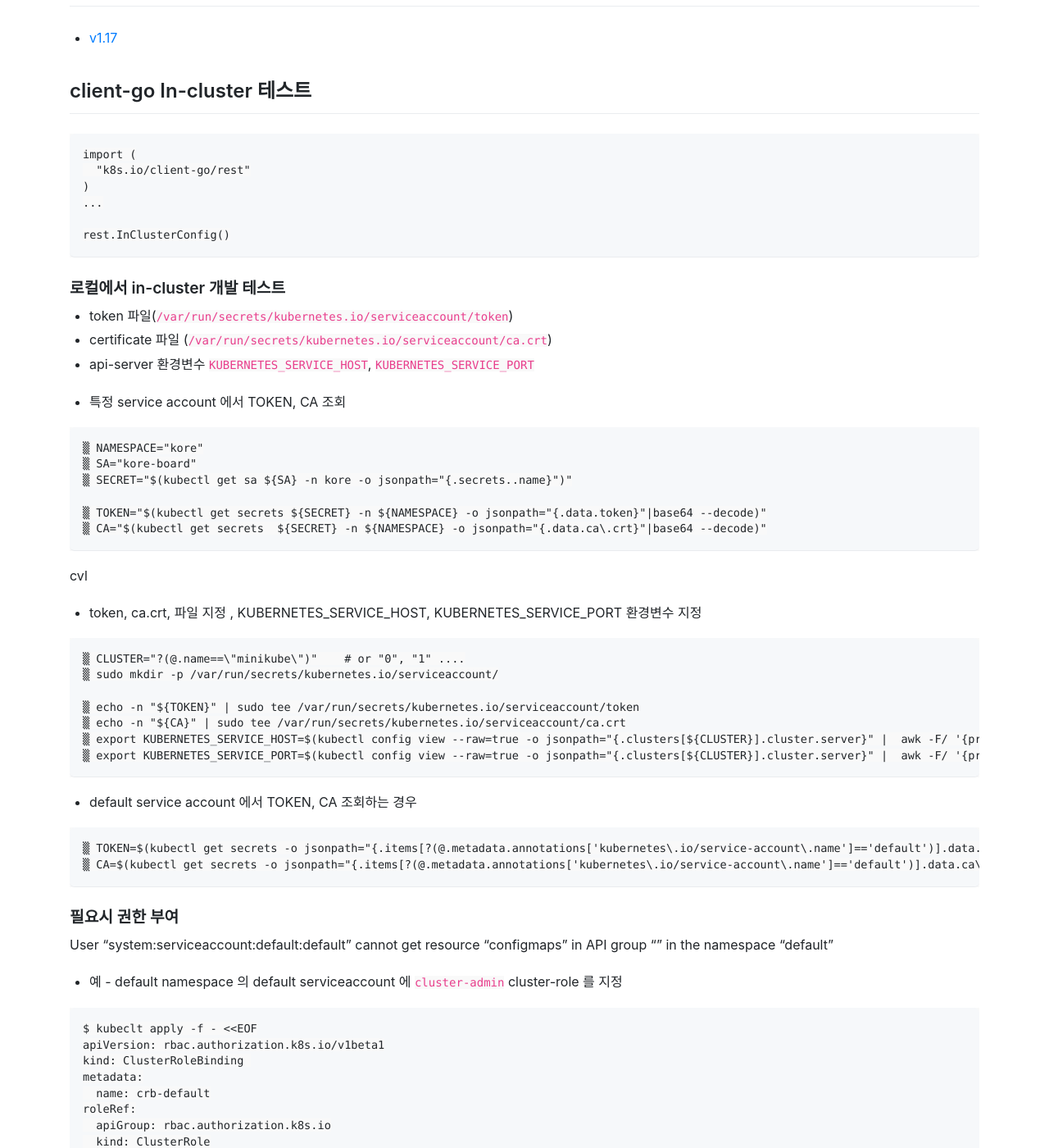
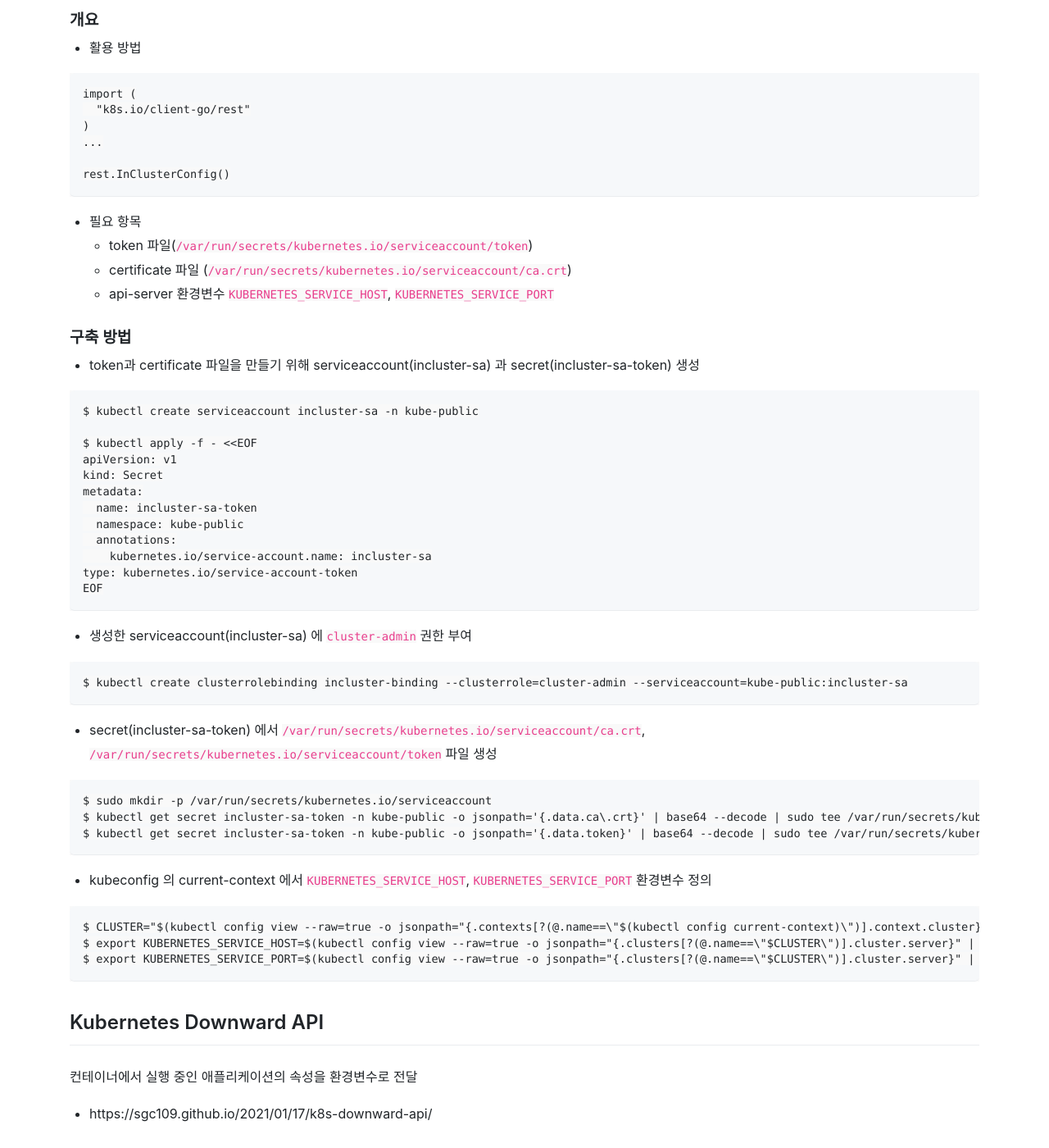
Before and after one commit to itnpeople/itnpeople.github.com, a Jekyll site: the page built from _posts/tip/0000-02-06-client-go.md, in a window 1280 px wide and 1400 px high, scrolled down 434 px. Shown: the whole window at 82% size. Built offline with Jekyll 4.4.1, drawn with Linux system fonts in a browser that asks for light colours; some of the changed text lies outside the part shown.

Commit message:
docs: Update contents of the in-cluster

````diff
--- a/_posts/tip/0000-02-06-client-go.md
+++ b/_posts/tip/0000-02-06-client-go.md
@@ -11,17 +11,16 @@ description: Development Tips - Kubernetes client-go
 
 **Table of Contents**
 
-* [Kubernetes API](#kubernetes-api)
-* [client-go In-cluster 테스트](#client-go-in-cluster-테스트)
+* [Mac에서 in-cluster 개발 환경 구축 방법](#in-cluster-development-environment-on-mac)
 * [Kubernetes Downward API](#kubernetes-downward-api)
 * [Kubectl 콘솔 프린트](#kubectl-콘솔-프린트)
 
 
-## Kubernetes API
-* [v1.17](https://kubernetes.io/docs/reference/generated/kubernetes-api/v1.17/)
+## "In-Cluster" Development Environment on Mac
 
+### 개요
 
-## client-go In-cluster 테스트
+* 활용 방법
 
 ```
 import (
@@ -32,65 +31,51 @@ import (
 rest.InClusterConfig()
 ```
 
-### 로컬에서 in-cluster 개발 테스트
-* token 파일(`/var/run/secrets/kubernetes.io/serviceaccount/token`)
-* certificate 파일 (`/var/run/secrets/kubernetes.io/serviceaccount/ca.crt`)
-* api-server 환경변수 `KUBERNETES_SERVICE_HOST`, `KUBERNETES_SERVICE_PORT`
+* 필요 항목
+  * token 파일(`/var/run/secrets/kubernetes.io/serviceaccount/token`)
+  * certificate 파일 (`/var/run/secrets/kubernetes.io/serviceaccount/ca.crt`)
+  * api-server 환경변수 `KUBERNETES_SERVICE_HOST`, `KUBERNETES_SERVICE_PORT`
 
+### 구축 방법
 
-* 특정 service account 에서 TOKEN, CA 조회
+* token과 certificate 파일을 만들기 위해 serviceaccount(incluster-sa) 과 secret(incluster-sa-token) 생성
 
 ```
-▒ NAMESPACE="kore"
-▒ SA="kore-board"
-▒ SECRET="$(kubectl get sa ${SA} -n kore -o jsonpath="{.secrets..name}")"
+$ kubectl create serviceaccount incluster-sa -n kube-public
 
-▒ TOKEN="$(kubectl get secrets ${SECRET} -n ${NAMESPACE} -o jsonpath="{.data.token}"|base64 --decode)"
-▒ CA="$(kubectl get secrets  ${SECRET} -n ${NAMESPACE} -o jsonpath="{.data.ca\.crt}"|base64 --decode)"
-```
-cvl
-* token, ca.crt, 파일 지정 , KUBERNETES_SERVICE_HOST, KUBERNETES_SERVICE_PORT 환경변수 지정
-
-```
-▒ CLUSTER="?(@.name==\"minikube\")"    # or "0", "1" ....
-▒ sudo mkdir -p /var/run/secrets/kubernetes.io/serviceaccount/
-
-▒ echo -n "${TOKEN}" | sudo tee /var/run/secrets/kubernetes.io/serviceaccount/token
-▒ echo -n "${CA}" | sudo tee /var/run/secrets/kubernetes.io/serviceaccount/ca.crt
-▒ export KUBERNETES_SERVICE_HOST=$(kubectl config view --raw=true -o jsonpath="{.clusters[${CLUSTER}].cluster.server}" |  awk -F/ '{print $3}' |  awk -F: '{print $1}')
-▒ export KUBERNETES_SERVICE_PORT=$(kubectl config view --raw=true -o jsonpath="{.clusters[${CLUSTER}].cluster.server}" |  awk -F/ '{print $3}' |  awk -F: '{print $2}')
-```
-
-* default service account 에서 TOKEN, CA 조회하는 경우
-
-```
-▒ TOKEN=$(kubectl get secrets -o jsonpath="{.items[?(@.metadata.annotations['kubernetes\.io/service-account\.name']=='default')].data.token}"|base64 --decode)
-▒ CA=$(kubectl get secrets -o jsonpath="{.items[?(@.metadata.annotations['kubernetes\.io/service-account\.name']=='default')].data.ca\.crt}"|base64 --decode)
-```
-
-
-### 필요시 권한 부여
-> User "system:serviceaccount:default:default" cannot get resource "configmaps" in API group "" in the namespace "default"
-
-* 예 - default namespace 의 default serviceaccount 에 `cluster-admin` cluster-role 를 지정
-
-```
-$ kubeclt apply -f - <<EOF
-apiVersion: rbac.authorization.k8s.io/v1beta1
-kind: ClusterRoleBinding
+$ kubectl apply -f - <<EOF
+apiVersion: v1
+kind: Secret
 metadata:
-  name: crb-default
-roleRef:
-  apiGroup: rbac.authorization.k8s.io
-  kind: ClusterRole
-  name: cluster-admin
-subjects:
-  - kind: ServiceAccount
-    name: default
-    namespace: default
+  name: incluster-sa-token
+  namespace: kube-public
+  annotations:
+    kubernetes.io/service-account.name: incluster-sa
+type: kubernetes.io/service-account-token
 EOF
 ```
 
+* 생성한 serviceaccount(incluster-sa) 에 `cluster-admin` 권한 부여
+
+```
+$ kubectl create clusterrolebinding incluster-binding --clusterrole=cluster-admin --serviceaccount=kube-public:incluster-sa
+```
+
+* secret(incluster-sa-token) 에서 `/var/run/secrets/kubernetes.io/serviceaccount/ca.crt`, `/var/run/secrets/kubernetes.io/serviceaccount/token` 파일 생성
+
+```
+$ sudo mkdir -p /var/run/secrets/kubernetes.io/serviceaccount
+$ kubectl get secret incluster-sa-token -n kube-public -o jsonpath='{.data.ca\.crt}' | base64 --decode | sudo tee /var/run/secrets/kubernetes.io/serviceaccount/ca.crt
+$ kubectl get secret incluster-sa-token -n kube-public -o jsonpath='{.data.token}' | base64 --decode | sudo tee /var/run/secrets/kubernetes.io/serviceaccount/token
+```
+
+* kubeconfig 의 current-context 에서 `KUBERNETES_SERVICE_HOST`, `KUBERNETES_SERVICE_PORT` 환경변수 정의
+
+```
+$ CLUSTER="$(kubectl config view --raw=true -o jsonpath="{.contexts[?(@.name==\"$(kubectl config current-context)\")].context.cluster}")"
+$ export KUBERNETES_SERVICE_HOST=$(kubectl config view --raw=true -o jsonpath="{.clusters[?(@.name==\"$CLUSTER\")].cluster.server}" |  awk -F/ '{print $3}' |  awk -F: '{print $1}')
+$ export KUBERNETES_SERVICE_PORT=$(kubectl config view --raw=true -o jsonpath="{.clusters[?(@.name==\"$CLUSTER\")].cluster.server}" |  awk -F/ '{print $3}' |  awk -F: '{print $2}')
+```
 
 ## Kubernetes Downward API
 > 컨테이너에서 실행 중인 애플리케이션의 속성을 환경변수로 전달
````
